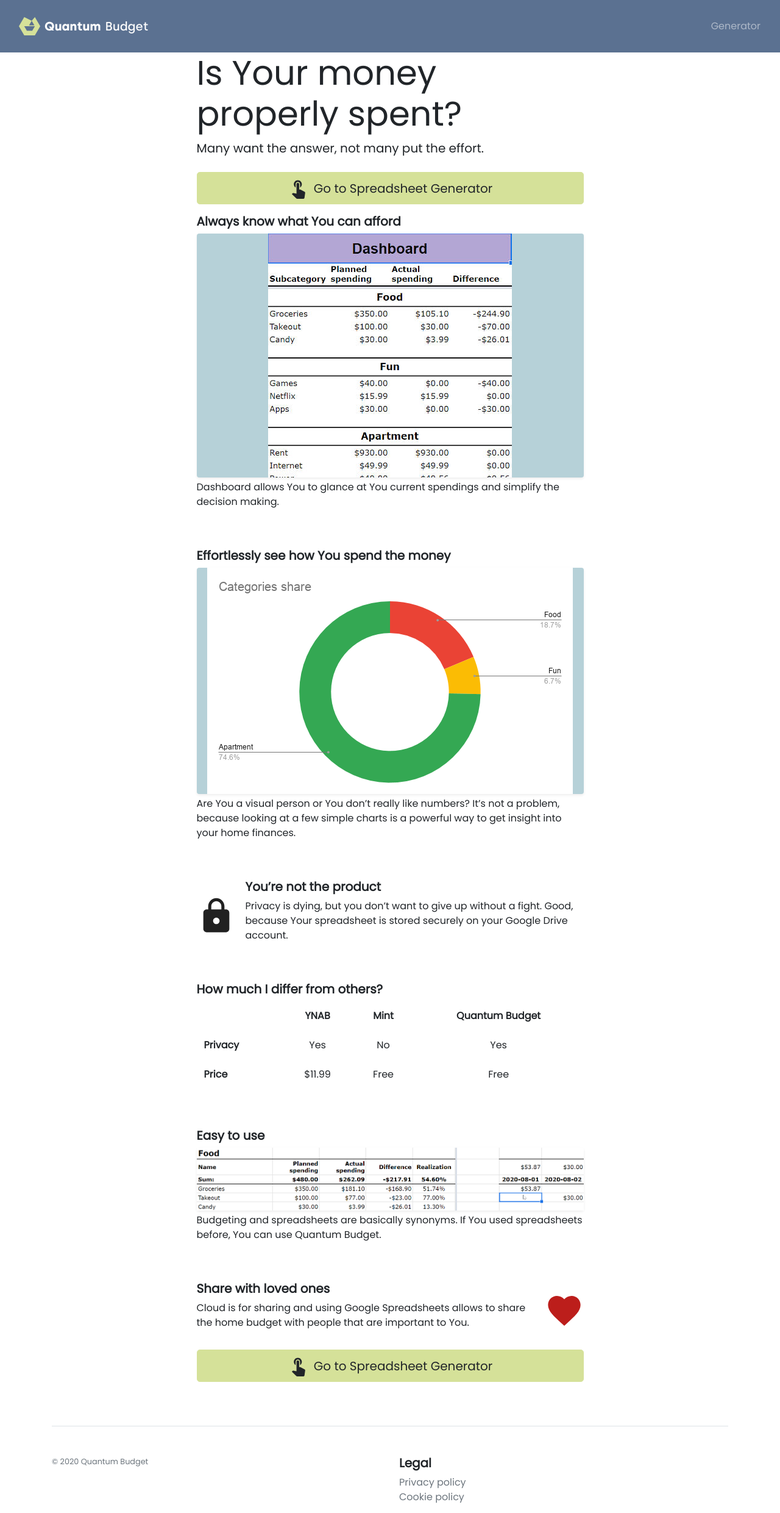
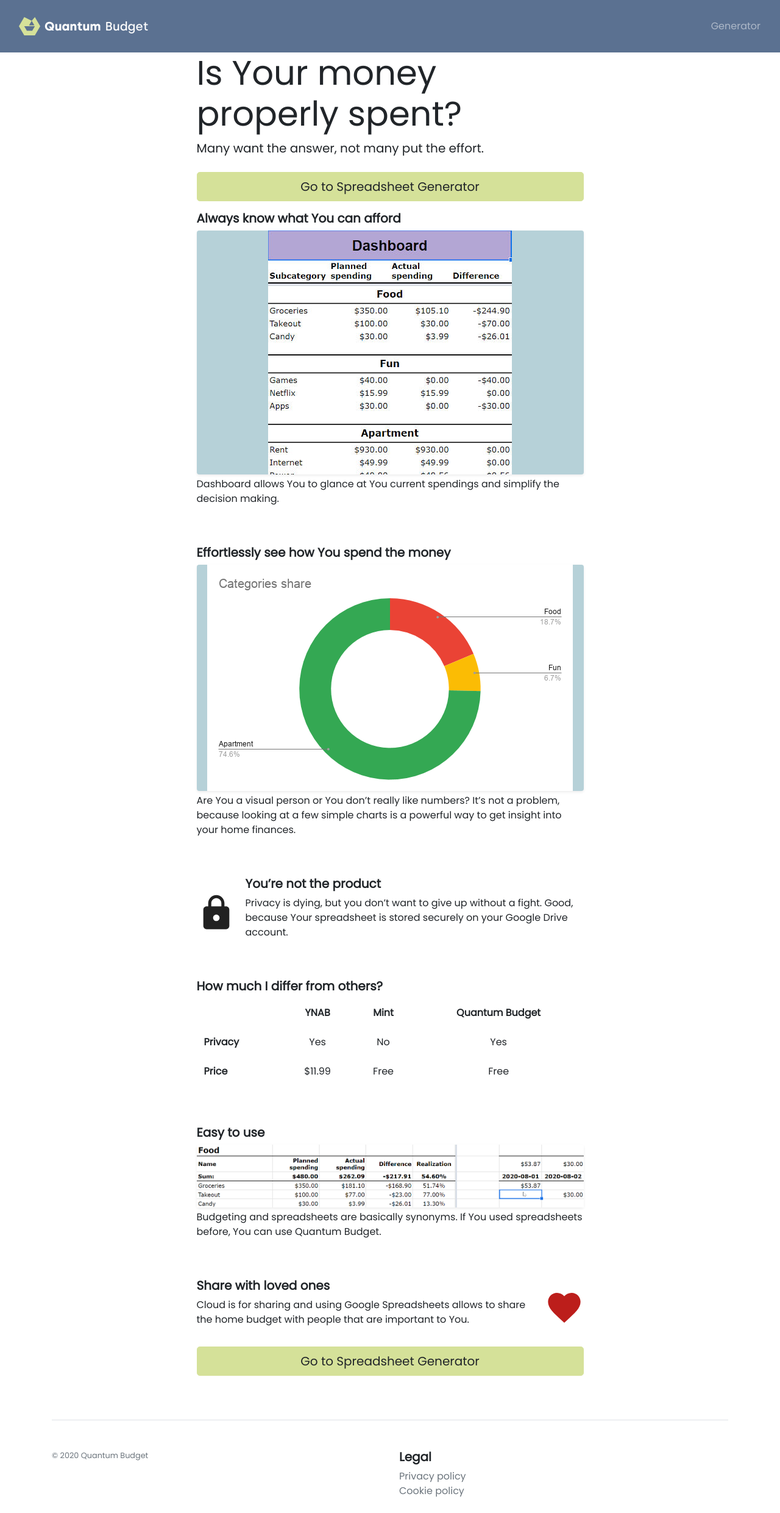
Before and after one commit to PatrykRubaj/qb-front-end, a Next.js app: page / in a window 1280 px wide. Shown: the top 2481 px of the page at 61% size. Built offline with nearby package versions, Linux system fonts and the light colour scheme.

Commit message:
removing image from button for now

```diff
--- a/src/pages/index.js
+++ b/src/pages/index.js
@@ -22,13 +22,7 @@
           <div className="media mt-1 mb-1">
             <Link href="/generator">
               <a className="btn btn-secondary btn-lg btn-block">
-                <TouchAppIcon
-                  fontSize="large"
-                  className="mr-2 align-middle"
-                ></TouchAppIcon>
-                <span className="align-middle">
-                  Go to Spreadsheet Generator
-                </span>
+                Go to Spreadsheet Generator
               </a>
             </Link>
           </div>
@@ -144,13 +138,7 @@
           <div className="media mt-3 mb-3">
             <Link href="/generator">
               <a className="btn btn-secondary btn-lg btn-block">
-                <TouchAppIcon
-                  fontSize="large"
-                  className="mr-2 align-middle"
-                ></TouchAppIcon>
-                <span className="align-middle">
-                  Go to Spreadsheet Generator
-                </span>
+                Go to Spreadsheet Generator
               </a>
             </Link>
           </div>
```
